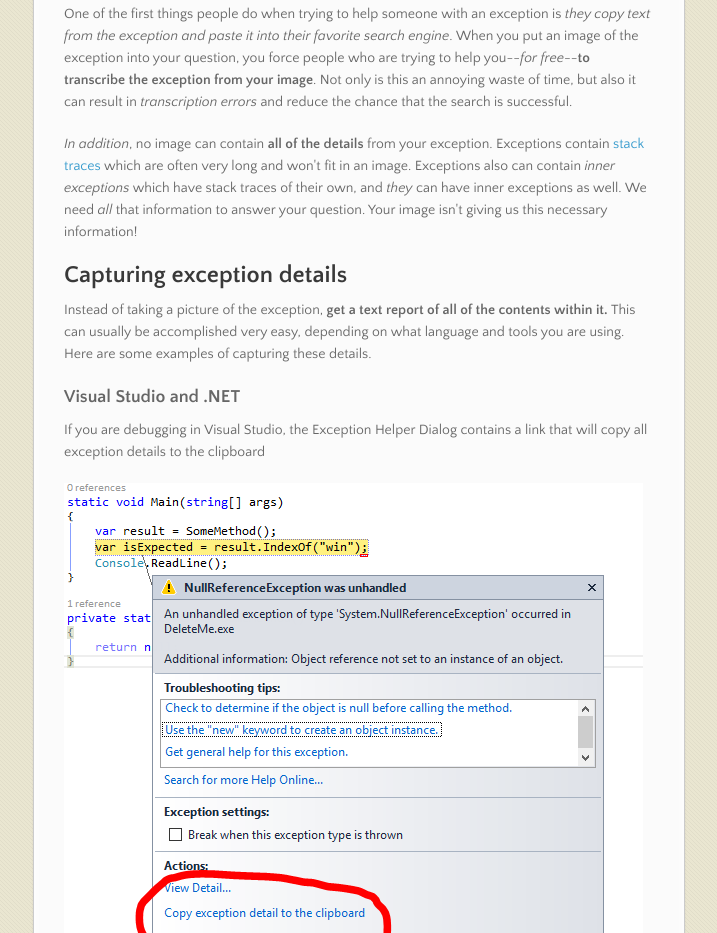
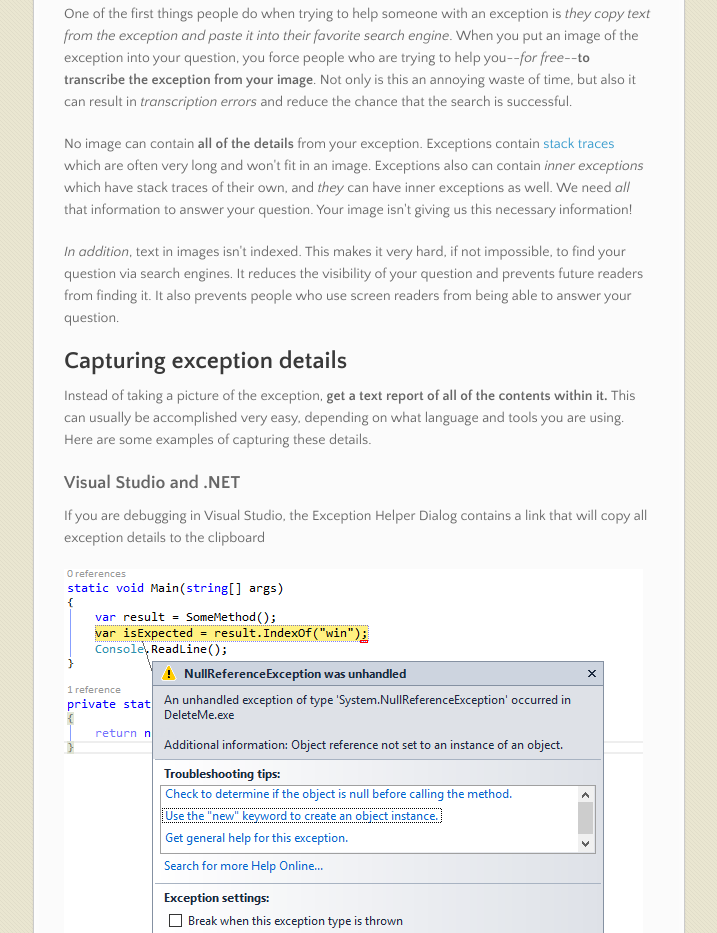
Before and after one commit to WillSullivan/IDownvotedYouBecause, a plain HTML site: page so/ImageOfAnException.html in a window 1280 px wide. Shown: the part 1488-2421 px from the top of the page, without its empty margins (282-999 px from the left). Drawn offline with nearby package versions, Linux system fonts and the light colour scheme.

Commit message:
Update ImageOfAnException.html

```diff
--- a/so/ImageOfAnException.html
+++ b/so/ImageOfAnException.html
@@ -38,7 +38,8 @@
             <p><img src="images/exceptionimage3.PNG" /></p>
             <h2>Why this is worth a downvote</h2>
             <p>One of the first things people do when trying to help someone with an exception is <i>they copy text from the exception and paste it into their favorite search engine</i>.  When you put an image of the exception into your question, you force people who are trying to help you--<i>for free</i>--<b>to transcribe the exception from your image</b>.  Not only is this an annoying waste of time, but also it can result in <i>transcription errors</i> and reduce the chance that the search is successful.</p>
-            <p><i>In addition</i>, no image can contain <b>all of the details</b> from your exception.  Exceptions contain <a href="https://en.wikipedia.org/wiki/Stack_trace">stack traces</a> which are often very long and won't fit in an image.  Exceptions also can contain <i>inner exceptions</i> which have stack traces of their own, and <i>they</i> can have inner exceptions as well.  We need <i>all</i> that information to answer your question.  Your image isn't giving us this necessary information!</p>
+            <p>No image can contain <b>all of the details</b> from your exception.  Exceptions contain <a href="https://en.wikipedia.org/wiki/Stack_trace">stack traces</a> which are often very long and won't fit in an image.  Exceptions also can contain <i>inner exceptions</i> which have stack traces of their own, and <i>they</i> can have inner exceptions as well.  We need <i>all</i> that information to answer your question.  Your image isn't giving us this necessary information!</p>
+            <p><i>In addition</i>, text in images isn't indexed. This makes it very hard, if not impossible, to find your question via search engines. It reduces the visibility of your question and prevents future readers from finding it.  It also prevents people who use screen readers from being able to answer your question.</p>
             <h2>Capturing exception details</h2>
             <p>
                 Instead of taking a picture of the exception, <b>get a text report of all of the contents within it.</b>  This can usually be accomplished very easy, depending on what language and tools you are using.  Here are some examples of capturing these details.
```
